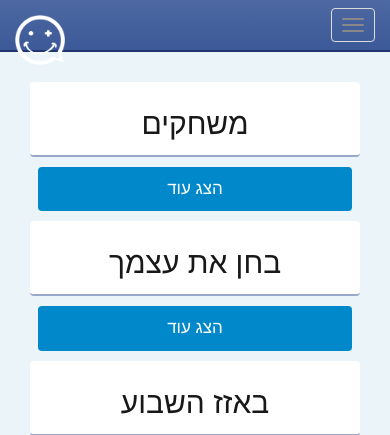
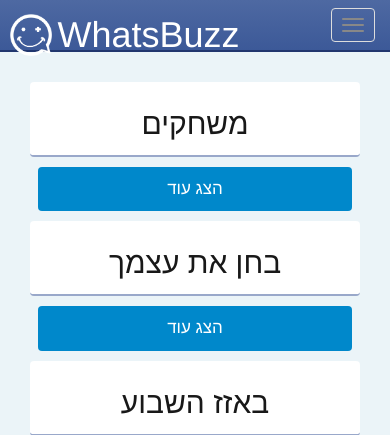
Before and after one commit to nirgn975/WhatsBuzz, a Django app: template whats_buzz/templates/index.html in a window 390 px wide. Shown: the top 435 px of the page. Run offline with Django 3.2, Linux system fonts and the light colour scheme; the template is opened without the code that fills it, so the values that code supplies are empty; some libraries are stand-ins or nearby versions.

Commit message:
fix logo

```diff
--- a/whats_buzz/static/sass/main.css
+++ b/whats_buzz/static/sass/main.css
@@ -391,8 +391,15 @@ body {
   border: 0;
   border-radius: 0; }
 
-.navbar-brand img {
-  width: 50px; }
+.navbar-brand {
+  padding: 0; }
+  .navbar-brand img {
+    height: 85%;
+    display: inline-block;
+    margin: -15px 0 0 10px; }
+  .navbar-brand h1 {
+    display: inline-block;
+    margin: 15px 0 0 0; }
 
 #footer-nav {
   background: #042b3a;
@@ -463,6 +470,11 @@ a.show-more {
     height: 50px;
     line-height: 50px; }
 
+@media only screen and (max-device-width: 770px) {
+  .navbar-brand h1 {
+    font-size: 1.5em; }
+  .navbar-brand img {
+    height: 75%; } }
 #first-ad {
   width: 100%; }
 
--- a/whats_buzz/static/sass/pages/index.scss
+++ b/whats_buzz/static/sass/pages/index.scss
@@ -43,8 +43,17 @@ body {
 }
 
 .navbar-brand {
+  padding: 0;
+
   img {
-    width: 50px;
+    height: 85%;
+    display: inline-block;
+    margin: -15px 0 0 10px ;
+  }
+
+  h1 {
+    display: inline-block;
+    margin: 15px 0 0 0;
   }
 }
 
@@ -140,3 +149,15 @@ a.show-more {
     line-height: 50px;
   }
 }
+
+@media only screen and (max-device-width: 770px) {
+  .navbar-brand {
+    h1 {
+      font-size: 1.5em;
+    }
+
+    img {
+      height: 75%;
+    }
+  }
+}
--- a/whats_buzz/templates/layouts/base.html
+++ b/whats_buzz/templates/layouts/base.html
@@ -10,7 +10,7 @@
         {% endblock %}
     </title>
     <meta name="viewport" content="width=device-width">
-    <meta name="theme-color" content="#E0E0E0">
+    <meta name="theme-color" content="#4e69a2">
 
     <!-- Latest compiled and minified CSS -->
     <link rel="stylesheet" href="https://maxcdn.bootstrapcdn.com/bootstrap/3.3.6/css/bootstrap.min.css" integrity="sha384-1q8mTJOASx8j1Au+a5WDVnPi2lkFfwwEAa8hDDdjZlpLegxhjVME1fgjWPGmkzs7" crossorigin="anonymous" />
--- a/whats_buzz/templates/partials/navbar.html
+++ b/whats_buzz/templates/partials/navbar.html
@@ -11,6 +11,7 @@
         <span class="icon-bar"></span>
       </button>
       <a class="navbar-brand" href="/">
+          <h1 id="logo-text">WhatsBuzz</h1>
           <img src="{% static 'images/Whats-Buzz-white-logo.png' %}" alt="Whats Buzz logo" />
       </a>
     </div>
```
